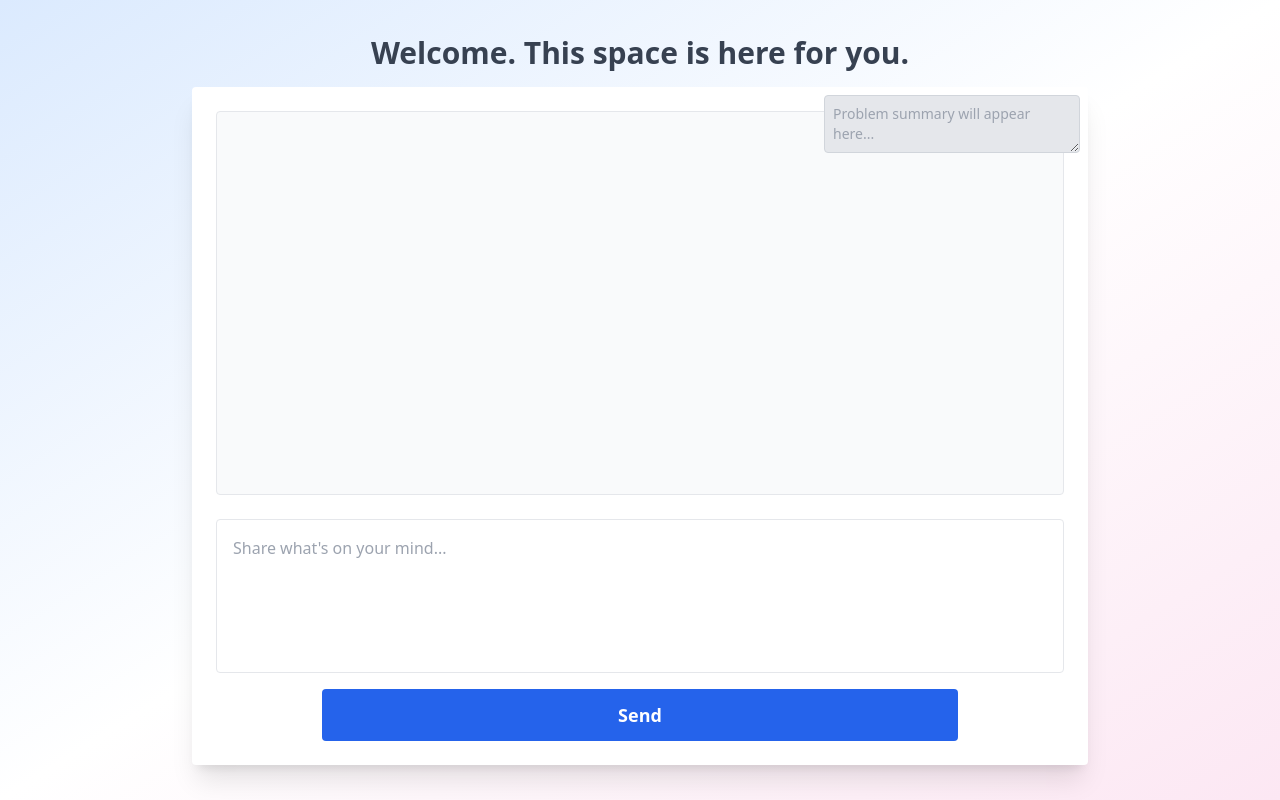
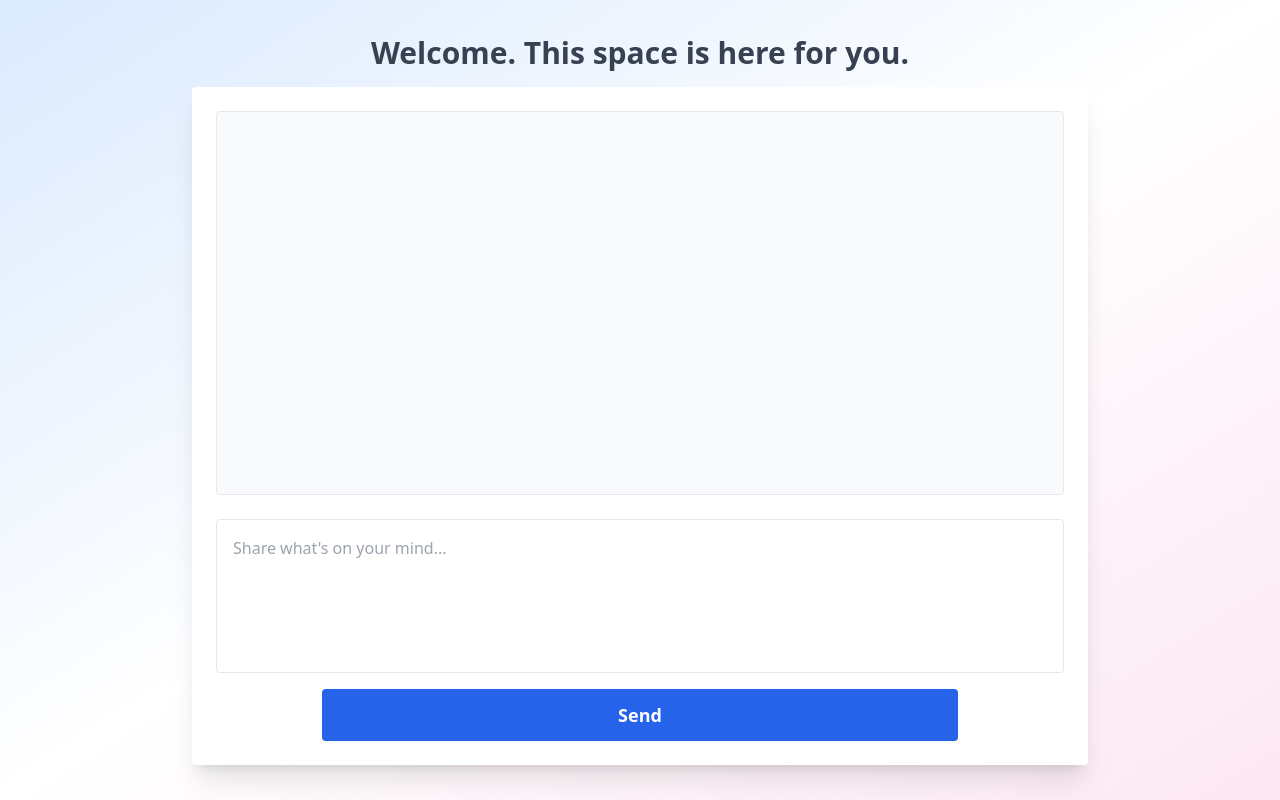
Before and after one commit to vijayenEcom/self-healer, a Next.js app: page / in a window 1280 px wide. Built offline with nearby package versions, Linux system fonts and the light colour scheme.

Commit message:
Tweaked the UI

```diff
--- a/pages/index.js
+++ b/pages/index.js
@@ -1,18 +1,13 @@
 
 import { useState } from 'react';
 import axios from 'axios';
-
-function summarizeProblem(messages) {
-  const userMessages = messages.filter(m => m.role === 'user');
-  if (userMessages.length === 0) return "";
-  const latest = userMessages[userMessages.length - 1].content;
-  return latest.split(" ").slice(0, 10).join(" ") + (latest.split(" ").length > 10 ? "..." : "");
-}
 
 export default function SelfHeal() {
   const [messages, setMessages] = useState([]);
   const [input, setInput] = useState('');
   const [loading, setLoading] = useState(false);
+  const [summary, setSummary] = useState('');
+  const [summarySet, setSummarySet] = useState(false);
 
   const handleSend = async () => {
     if (!input.trim()) return;
@@ -29,8 +24,17 @@ export default function SelfHeal() {
           ...newMessages
         ]
       });
+
       const reply = response.data.reply;
       setMessages([...newMessages, { role: 'assistant', content: reply }]);
+
+      if (!summarySet) {
+        const firstLine = reply.split(/[.!?]/)[0];
+        const shortSummary = firstLine.length > 50 ? firstLine.slice(0, 50) + '...' : firstLine;
+        setSummary(shortSummary);
+        setSummarySet(true);
+      }
+
     } catch {
       setMessages([...newMessages, { role: 'assistant', content: 'Sorry, something went wrong.' }]);
     } finally {
@@ -42,15 +46,15 @@ export default function SelfHeal() {
     <div className="min-h-screen bg-gradient-to-br from-blue-100 via-white to-pink-100 p-6 flex flex-col justify-center items-center">
       <h1 className="text-3xl font-bold mb-4 text-center text-gray-700">Welcome. This space is here for you.</h1>
       <div className="w-full max-w-4xl bg-white p-6 rounded shadow-xl relative">
-        <div className="absolute top-0 right-0 p-2">
-          <textarea
-            value={messages.length > 1 ? summarizeProblem(messages) : ""}
-            readOnly
-            rows={2}
-            className="text-sm bg-gray-200 border border-gray-300 rounded p-2 w-64 text-gray-600"
-            placeholder="Problem summary will appear here..."
-          />
-        </div>
+        {summary && (
+          <div className="absolute top-4 right-4 bg-gray-100 p-2 rounded shadow text-sm text-gray-700 w-56 h-20 overflow-auto pointer-events-none">
+            <textarea
+              value={summary}
+              readOnly
+              className="w-full h-full bg-transparent border-none resize-none outline-none"
+            />
+          </div>
+        )}
         <div className="space-y-4 h-96 overflow-y-auto border p-4 mb-6 bg-gray-50 rounded">
           {messages.map((msg, idx) => (
             <div key={idx} className={msg.role === 'user' ? 'text-right' : 'text-left'}>
```
